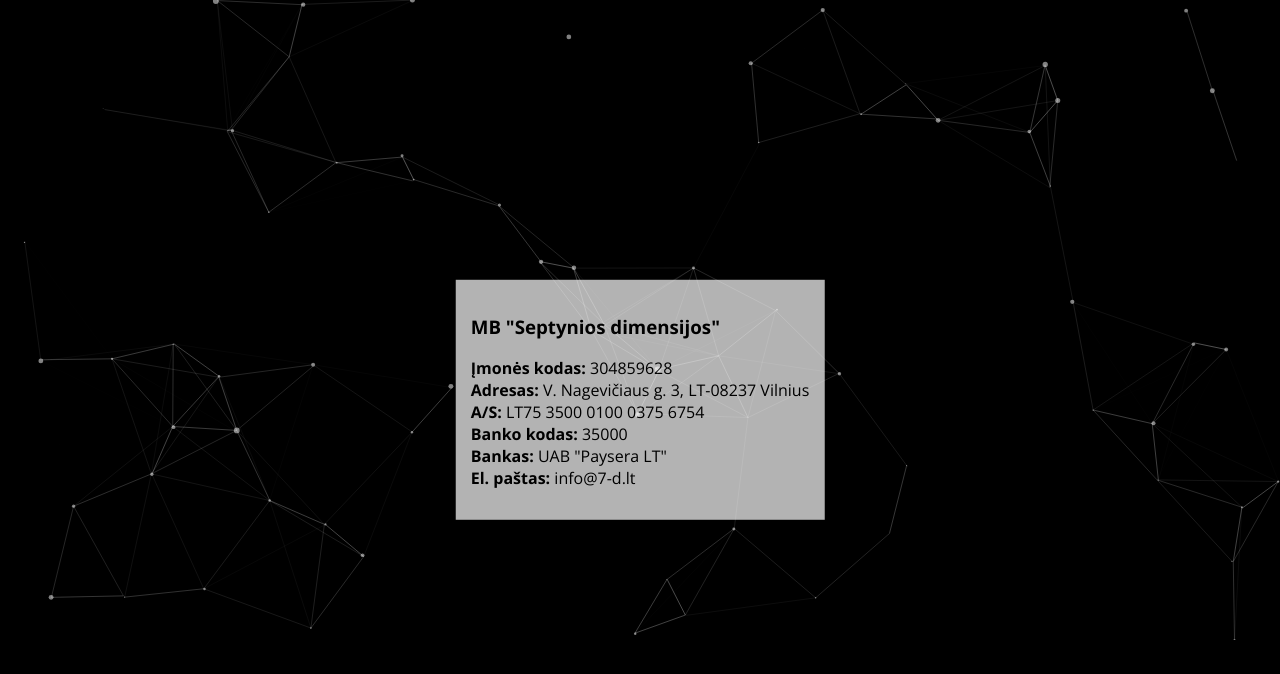
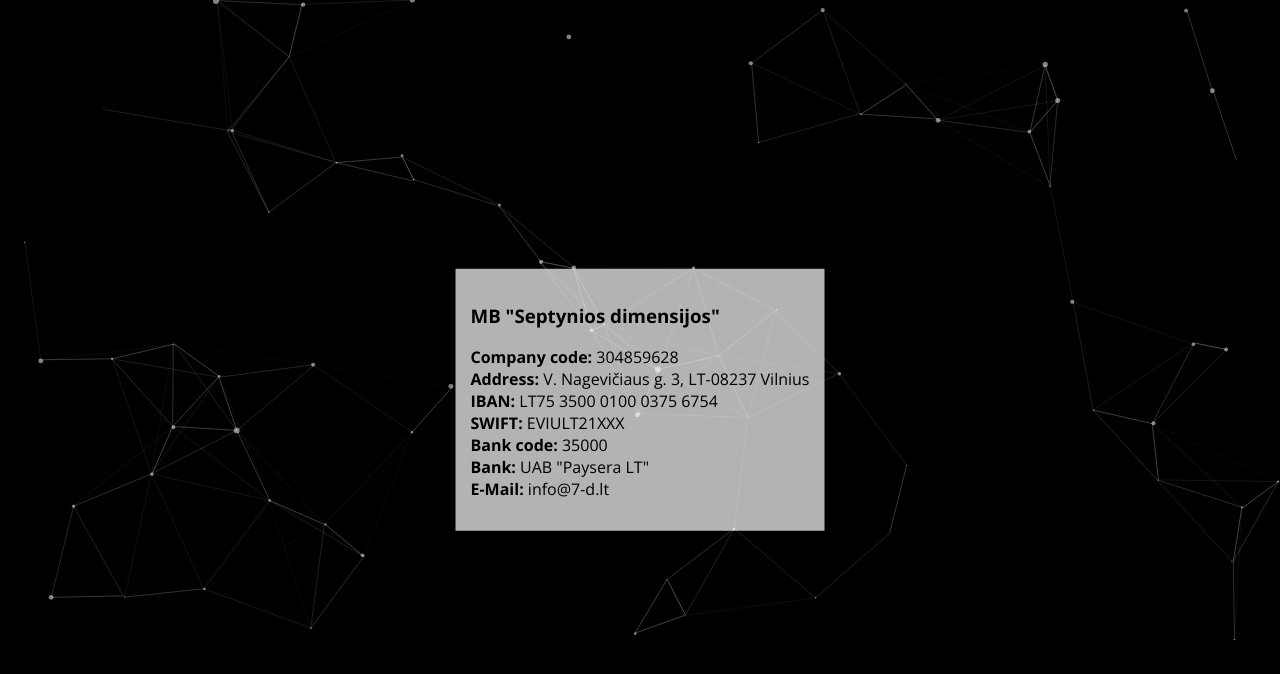
Before and after one commit to kamiKAZIK/company-site, a plain HTML site: page index.html in a window 1280 px wide. Drawn offline with nearby package versions, Linux system fonts and the light colour scheme.

Commit message:
Changed to EN

```diff
--- a/index.html
+++ b/index.html
@@ -16,12 +16,13 @@
         <div id="content">
             <h3>MB "Septynios dimensijos"</h3>
             <p>
-                <strong>Įmonės kodas:</strong> 304859628<br />
-                <strong>Adresas:</strong> V. Nagevičiaus g. 3, LT-08237 Vilnius<br />
-                <strong>A/S:</strong>  LT75 3500 0100 0375 6754<br />
-                <strong>Banko kodas:</strong> 35000<br />
-                <strong>Bankas:</strong> UAB "Paysera LT"<br />
-                <strong>El. paštas:</strong> info@7-d.lt
+                <strong>Company code:</strong> 304859628<br />
+                <strong>Address:</strong> V. Nagevičiaus g. 3, LT-08237 Vilnius<br />
+                <strong>IBAN:</strong>  LT75 3500 0100 0375 6754<br />
+                <strong>SWIFT:</strong>  EVIULT21XXX<br />
+                <strong>Bank code:</strong> 35000<br />
+                <strong>Bank:</strong> UAB "Paysera LT"<br />
+                <strong>E-Mail:</strong> info@7-d.lt
             </p>
         </div>
     </body>
```
